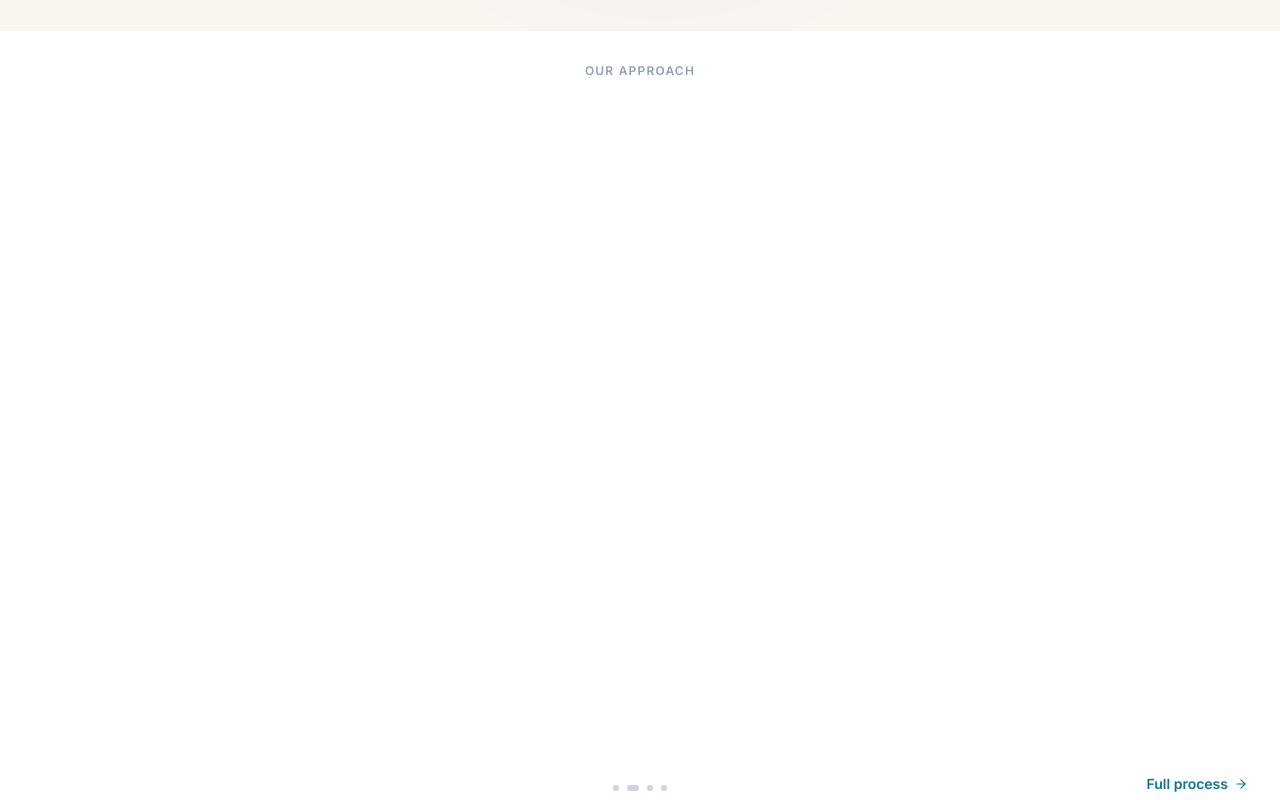
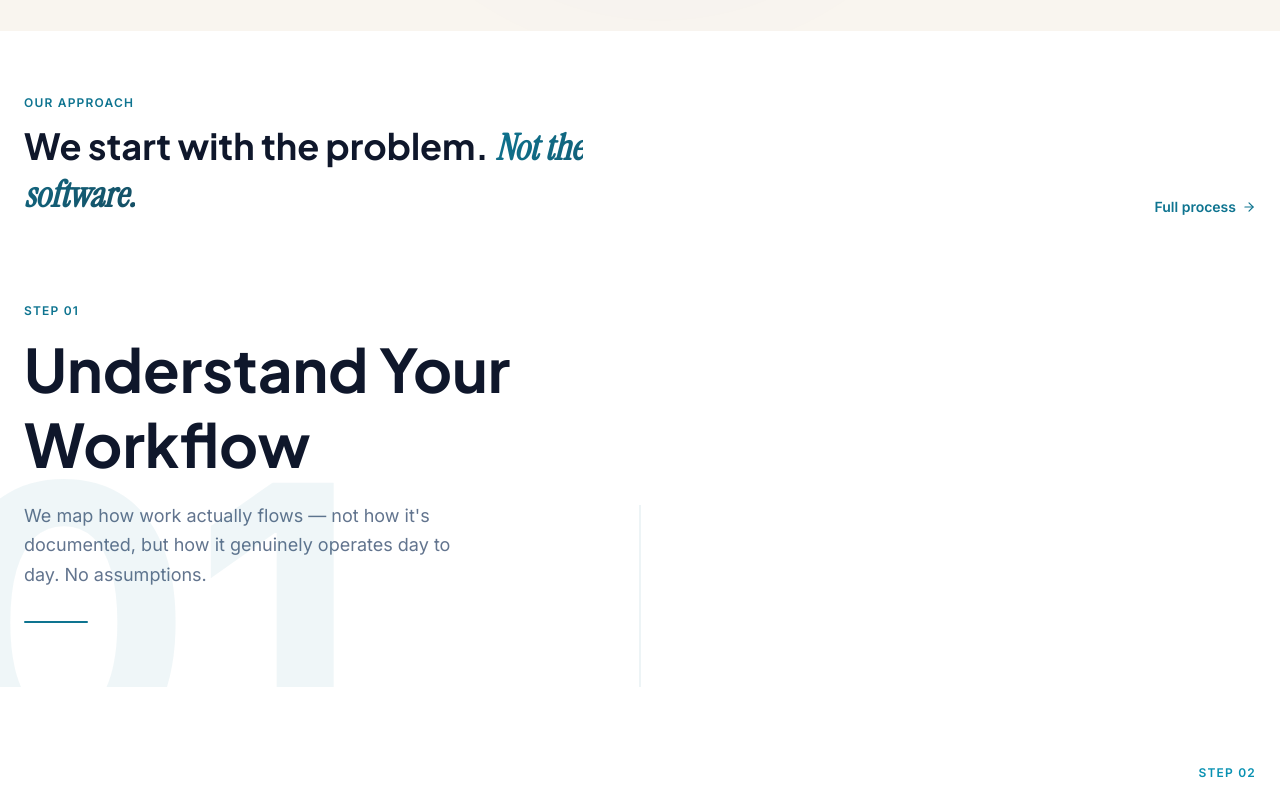
Before and after one commit to Anisabuilds/HireNove, a Next.js app: page / in a window 1280 px wide. Shown: the part 860-1660 px from the top of the page. Built offline with nearby package versions, Linux system fonts and the light colour scheme.

Commit message:
HomeProcess: vertical alternating timeline with big background numbers

```diff
--- a/components/HomeProcess.tsx
+++ b/components/HomeProcess.tsx
@@ -1,6 +1,6 @@
 "use client";
 import { useRef } from "react";
-import { motion, useScroll, useTransform, MotionValue } from "framer-motion";
+import { motion, useInView } from "framer-motion";
 import Link from "next/link";
 import { ArrowRight } from "lucide-react";
 
@@ -10,166 +10,141 @@ const steps = [
     title: "Understand Your Workflow",
     desc: "We map how work actually flows — not how it's documented, but how it genuinely operates day to day. No assumptions.",
     color: "#0E7490",
+    align: "left",
   },
   {
     n: "02",
     title: "Identify Bottlenecks",
     desc: "Every friction point ranked by impact. We find exactly where time is lost before designing anything.",
     color: "#0891B2",
+    align: "right",
   },
   {
     n: "03",
     title: "Design & Implement",
     desc: "A tailored solution built around your existing tools — never a template. We stay until it's fully embedded.",
     color: "#06B6D4",
+    align: "left",
   },
   {
     n: "04",
     title: "Ongoing Maintenance & Updates",
     desc: "Processes evolve. We stay on hand for bug fixes, improvements, and new automations as your team grows.",
     color: "#0E7490",
+    align: "right",
   },
 ];
 
-const N = steps.length;
-
-function Step({
-  step,
-  index,
-  scrollYProgress,
-}: {
-  step: (typeof steps)[0];
-  index: number;
-  scrollYProgress: MotionValue<number>;
-}) {
-  const start = index / N;
-  const end = (index + 1) / N;
-  const mid = (start + end) / 2;
-  const fadeEnd = end - 0.02;
-
-  const opacity = useTransform(
-    scrollYProgress,
-    [start, start + 0.08, fadeEnd, end],
-    [0, 1, 1, 0]
-  );
-  const y = useTransform(scrollYProgress, [start, start + 0.1], [50, 0]);
-  const numOpacity = useTransform(
-    scrollYProgress,
-    [start, start + 0.06, fadeEnd, end],
-    [0, 0.13, 0.13, 0]
-  );
-  const numScale = useTransform(scrollYProgress, [start, start + 0.1], [0.75, 1]);
+function StepRow({ step, index }: { step: typeof steps[0]; index: number }) {
+  const ref = useRef(null);
+  const inView = useInView(ref, { once: true, margin: "-100px" });
+  const isRight = step.align === "right";
 
   return (
-    <motion.div
-      style={{ opacity }}
-      className="absolute inset-0 flex flex-col items-center justify-center px-6 text-center pointer-events-none"
-    >
+    <div ref={ref} className="relative min-h-[55vh] flex items-center overflow-hidden">
       {/* Giant background number */}
       <motion.p
-        style={{ opacity: numOpacity, scale: numScale }}
-        className="font-display font-bold leading-none select-none absolute"
+        initial={{ opacity: 0, x: isRight ? 80 : -80 }}
+        animate={inView ? { opacity: 0.06, x: isRight ? 40 : -40 } : {}}
+        transition={{ duration: 0.9, ease: "easeOut" }}
         aria-hidden
-        // inline style for fontSize since it's huge
-      >
-        <span
+        className="pointer-events-none select-none absolute font-display font-bold leading-none"
         style={{
-            fontSize: "clamp(8rem, 28vw, 22rem)",
-            lineHeight: 1,
+          fontSize: "clamp(10rem, 30vw, 26rem)",
           color: step.color,
-            display: "block",
+          right: isRight ? "-2vw" : "auto",
+          left: isRight ? "auto" : "-2vw",
+          top: "50%",
+          transform: "translateY(-50%)",
+          lineHeight: 0.85,
         }}
       >
         {step.n}
-        </span>
       </motion.p>
 
-      {/* Text content */}
-      <motion.div style={{ y }} className="relative z-10 mt-8">
-        <p
-          className="text-xs font-semibold uppercase tracking-widest mb-4"
+      {/* Vertical connector line */}
+      {index < steps.length - 1 && (
+        <motion.div
+          initial={{ scaleY: 0 }}
+          animate={inView ? { scaleY: 1 } : {}}
+          transition={{ duration: 0.6, delay: 0.3 }}
+          className="absolute left-1/2 -translate-x-1/2 bottom-0 origin-top"
+          style={{ width: 1, height: "40%", background: "rgba(14,116,144,0.15)" }}
+        />
+      )}
+
+      {/* Content */}
+      <div className="max-w-7xl mx-auto px-6 w-full py-16">
+        <div className={`max-w-xl ${isRight ? "ml-auto text-right" : "text-left"}`}>
+          <motion.div
+            initial={{ opacity: 0, y: 30 }}
+            animate={inView ? { opacity: 1, y: 0 } : {}}
+            transition={{ duration: 0.6, delay: 0.1 }}
+          >
+            <span
+              className="inline-block text-xs font-semibold uppercase tracking-widest mb-3"
               style={{ color: step.color }}
             >
               Step {step.n}
-        </p>
-        <h3 className="text-4xl sm:text-5xl font-display font-bold text-slate-900 mb-5 max-w-2xl leading-tight">
+            </span>
+            <h3 className="text-4xl sm:text-5xl lg:text-6xl font-display font-bold text-slate-900 leading-tight mb-5">
               {step.title}
             </h3>
-        <p className="text-slate-500 text-lg max-w-lg mx-auto leading-relaxed">
+            <p className="text-slate-500 text-lg leading-relaxed max-w-md">
               {step.desc}
             </p>
+
+            {/* Active dot accent */}
+            <motion.div
+              initial={{ scaleX: 0 }}
+              animate={inView ? { scaleX: 1 } : {}}
+              transition={{ duration: 0.5, delay: 0.35 }}
+              className={`mt-8 h-0.5 w-16 rounded-full origin-left ${isRight ? "ml-auto origin-right" : ""}`}
+              style={{ background: step.color }}
+            />
           </motion.div>
-    </motion.div>
-  );
-}
-
-function Dot({
-  index,
-  scrollYProgress,
-}: {
-  index: number;
-  scrollYProgress: MotionValue<number>;
-}) {
-  const start = index / N;
-  const end = (index + 1) / N;
-
-  const bg = useTransform(scrollYProgress, [start, start + 0.05, end - 0.05, end], [
-    "#CBD5E1", "#0E7490", "#0E7490", "#CBD5E1",
-  ]);
-  const width = useTransform(scrollYProgress, [start, start + 0.05, end - 0.05, end], [
-    6, 24, 24, 6,
-  ]);
-
-  return (
-    <motion.div
-      style={{ width, height: 6, backgroundColor: bg, borderRadius: 999 }}
-    />
+        </div>
+      </div>
+    </div>
   );
 }
 
 export default function HomeProcess() {
-  const containerRef = useRef<HTMLDivElement>(null);
-  const { scrollYProgress } = useScroll({
-    target: containerRef,
-    offset: ["start start", "end end"],
-  });
+  const ref = useRef(null);
+  const inView = useInView(ref, { once: true, margin: "-60px" });
 
   return (
-    <section
-      ref={containerRef}
-      style={{ height: `${N * 100}vh` }}
-      className="relative bg-white"
+    <section className="bg-white py-16 overflow-hidden">
+      {/* Header */}
+      <div className="max-w-7xl mx-auto px-6 mb-4" ref={ref}>
+        <motion.div
+          initial={{ opacity: 0, y: 20 }}
+          animate={inView ? { opacity: 1, y: 0 } : {}}
+          transition={{ duration: 0.6 }}
+          className="flex flex-col sm:flex-row sm:items-end justify-between gap-4"
         >
-      <div className="sticky top-0 h-screen overflow-hidden">
-        {/* Label */}
-        <div className="absolute top-8 left-0 right-0 flex justify-center z-10">
-          <p className="text-xs font-semibold uppercase tracking-widest text-slate-400 select-none">
+          <div>
+            <p className="text-xs font-semibold uppercase tracking-widest text-violet-600 mb-3">
               Our Approach
             </p>
+            <h2 className="text-3xl sm:text-4xl font-display font-bold text-slate-900 leading-tight max-w-xl">
+              We start with the problem.{" "}
+              <span className="gradient-text-static font-serif-accent">Not the software.</span>
+            </h2>
+          </div>
+          <Link
+            href="/services"
+            className="inline-flex items-center gap-1.5 text-sm font-semibold text-violet-600 hover:text-violet-500 transition-colors shrink-0"
+          >
+            Full process <ArrowRight size={14} />
+          </Link>
+        </motion.div>
       </div>
 
       {/* Steps */}
       {steps.map((step, i) => (
-          <Step key={step.n} step={step} index={i} scrollYProgress={scrollYProgress} />
+        <StepRow key={step.n} step={step} index={i} />
       ))}
-
-        {/* Dot indicators */}
-        <div className="absolute bottom-10 left-0 right-0 flex justify-center items-center gap-2 z-10">
-          {steps.map((_, i) => (
-            <Dot key={i} index={i} scrollYProgress={scrollYProgress} />
-          ))}
-        </div>
-
-        {/* Full process link */}
-        <div className="absolute bottom-9 right-8 z-10">
-          <Link
-            href="/services"
-            className="inline-flex items-center gap-1.5 text-sm font-semibold text-violet-600 hover:text-violet-500 transition-colors"
-          >
-            Full process <ArrowRight size={14} />
-          </Link>
-        </div>
-      </div>
     </section>
   );
 }
```
Lines whose indentation alone changed are shown as unchanged.
